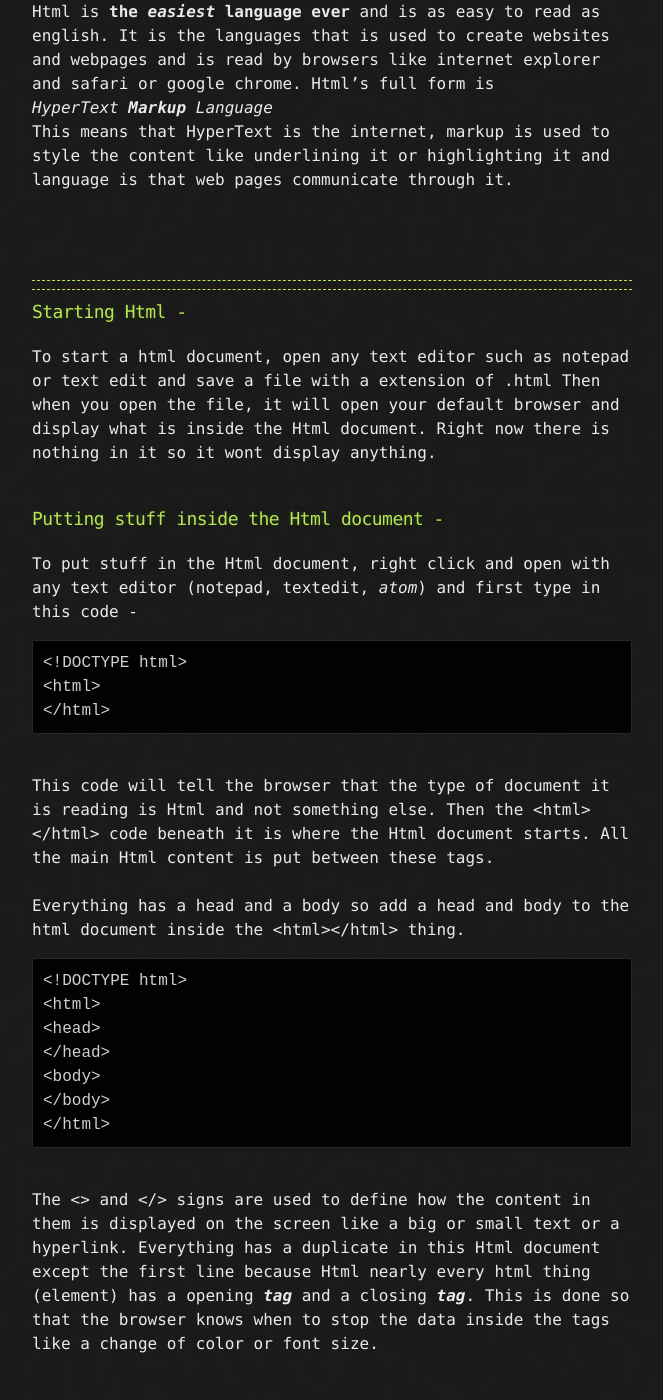
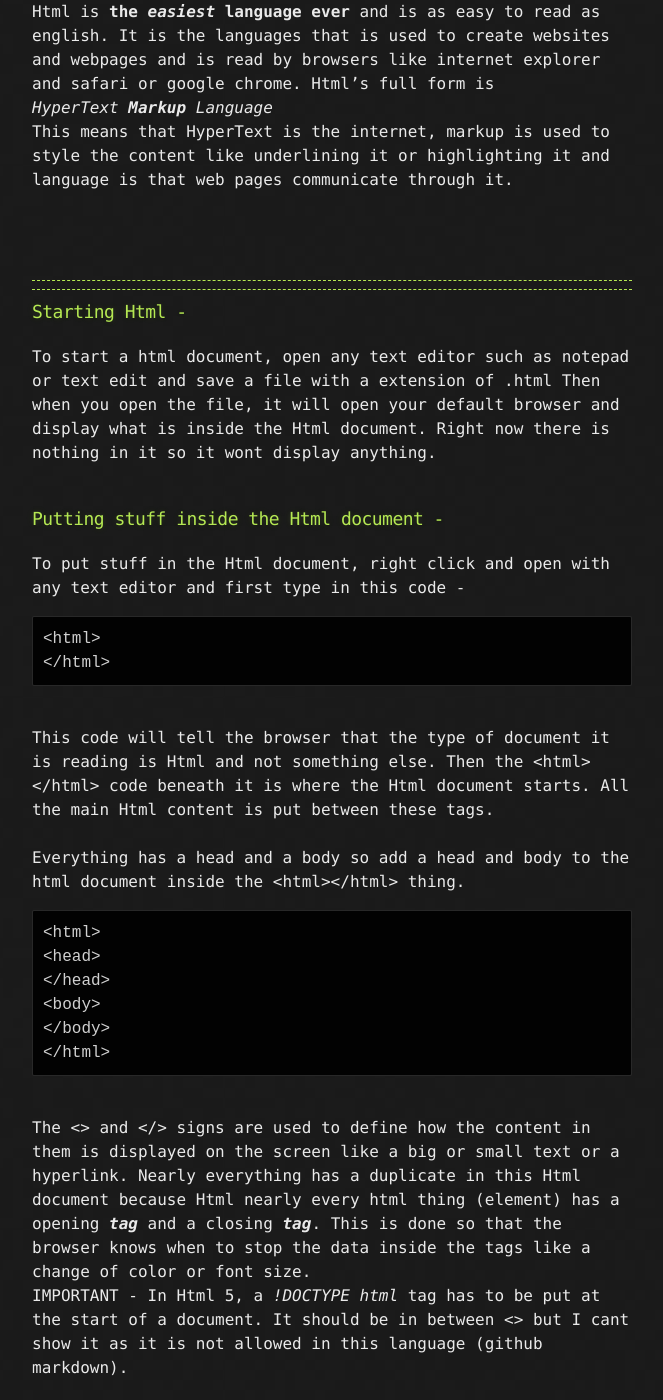
Before and after one commit to Pranked3/shaankmahajan.github.io, a Jekyll site: the page built from html-lessons.md, in a window 1280 px wide and 1400 px high, scrolled down 367 px. Shown: the whole window, without its empty margins (308-971 px from the left). Built offline with Jekyll 4.4.1, drawn with Linux system fonts in a browser that asks for light colours; the repository's description, which GitHub fills in, is left out; before the commit the page ends 1743 px from its top, so only the background shows below that.

Commit message:
change36

````diff
--- a/html-lessons.md
+++ b/html-lessons.md
@@ -25,10 +25,9 @@ Then when you open the file, it will open your default browser and display what
 <br />
 <br />
 ### [](#header-3)Putting stuff inside the Html document -
-To put stuff in the Html document, right click and open with any text editor (notepad, textedit, _atom_) and first type in this code -
+To put stuff in the Html document, right click and open with any text editor and first type in this code -
 <br />
 ```
-<!DOCTYPE html>
 <html>
 </html>
 ```
@@ -39,7 +38,6 @@ This code will tell the browser that the type of document it is reading is Html
 Everything has a head and a body so add a head and body to the html document inside the <html></html> thing.
 <br />
 ```
-<!DOCTYPE html>
 <html>
 <head>
 </head>
@@ -48,5 +46,6 @@ Everything has a head and a body so add a head and body to the html document ins
 </html>
 ```
 <br />
-The <> and </> signs are used to define how the content in them is displayed on the screen like a big or small text or a hyperlink. Everything has a duplicate in this Html document except the first line because Html nearly every html thing (element) has a opening **_tag_** and a closing **_tag_**. This is done so that the browser knows when to stop the data inside the tags like a change of color or font size.
+The <> and </> signs are used to define how the content in them is displayed on the screen like a big or small text or a hyperlink. Nearly everything has a duplicate in this Html document because Html nearly every html thing (element) has a opening **_tag_** and a closing **_tag_**. This is done so that the browser knows when to stop the data inside the tags like a change of color or font size.
 <br />
+IMPORTANT - In Html 5, a _!DOCTYPE html_ tag has to be put at the start of a document. It should be in between <> but I cant show it as it is not allowed in this language (github markdown).
````
